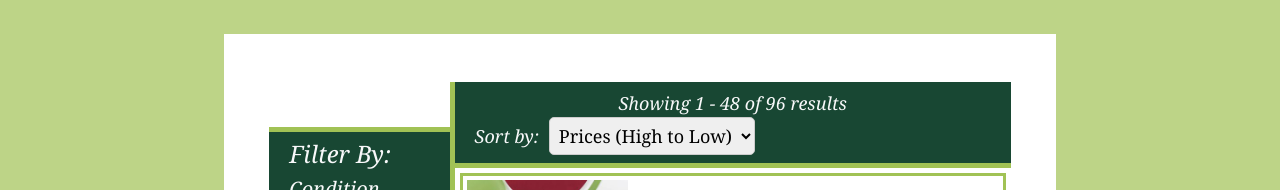
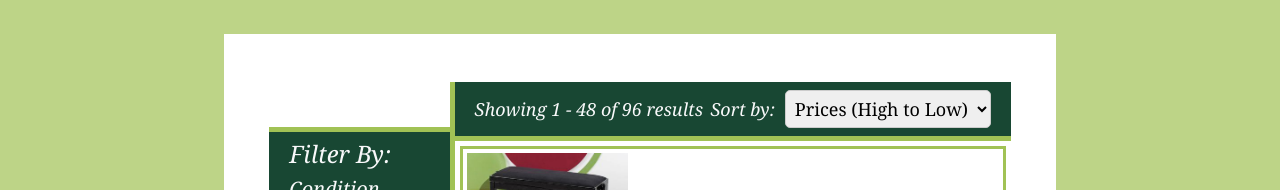
Before and after one commit to Dragsvillestar/centreTenchniquesSPA, a plain HTML site: page index.html in a window 1280 px wide. Both pictures are taken after a click on the link "PIANOS". Shown: the part 610-800 px from the top of the page. Drawn offline with nearby package versions, Linux system fonts and the light colour scheme.

```diff
--- a/style.css
+++ b/style.css
@@ -413,7 +413,7 @@
   background-color: #184733;
 }
 
-piano-results {
+.piano-results {
   display: flex;
   justify-content: space-between;
   align-items: center;
```
